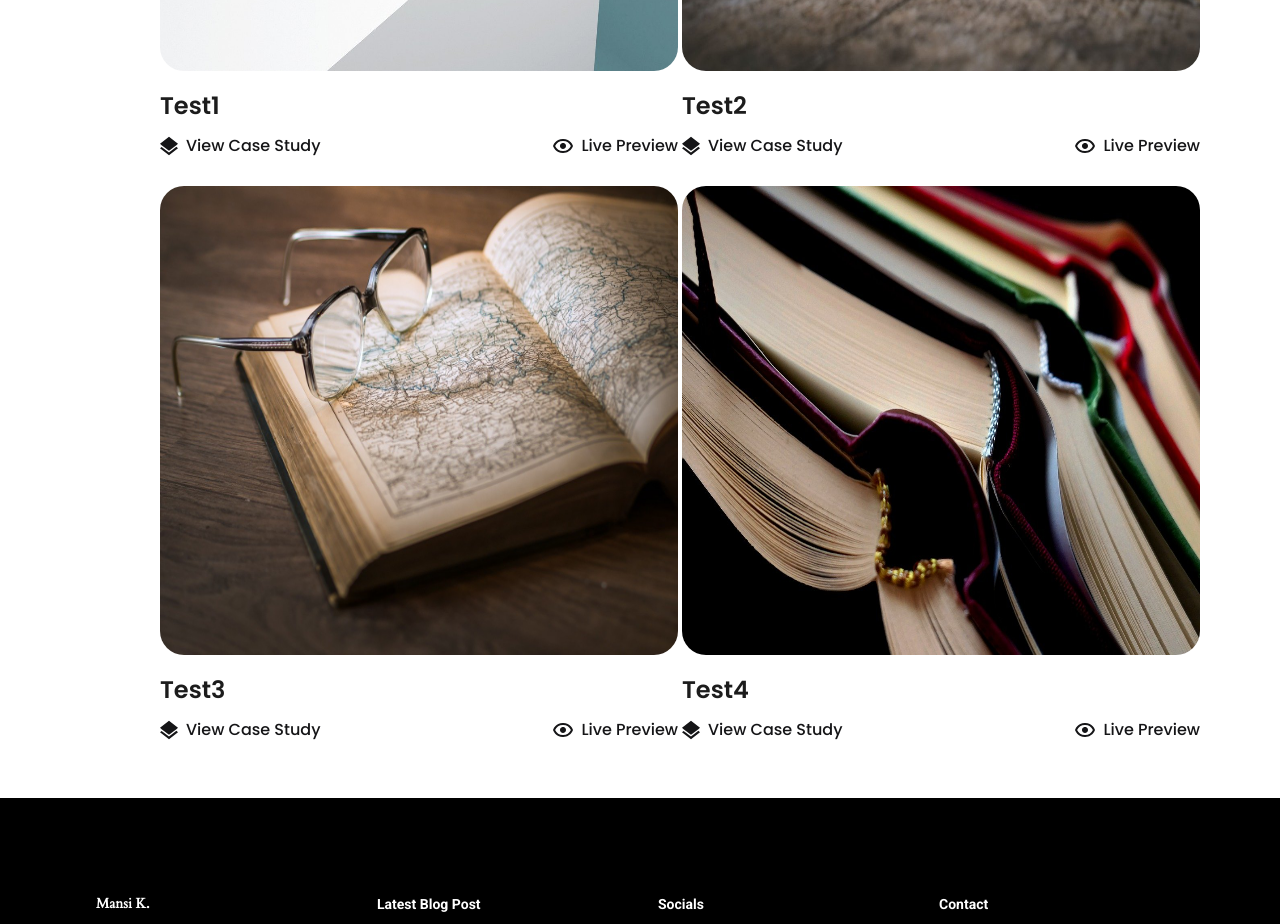
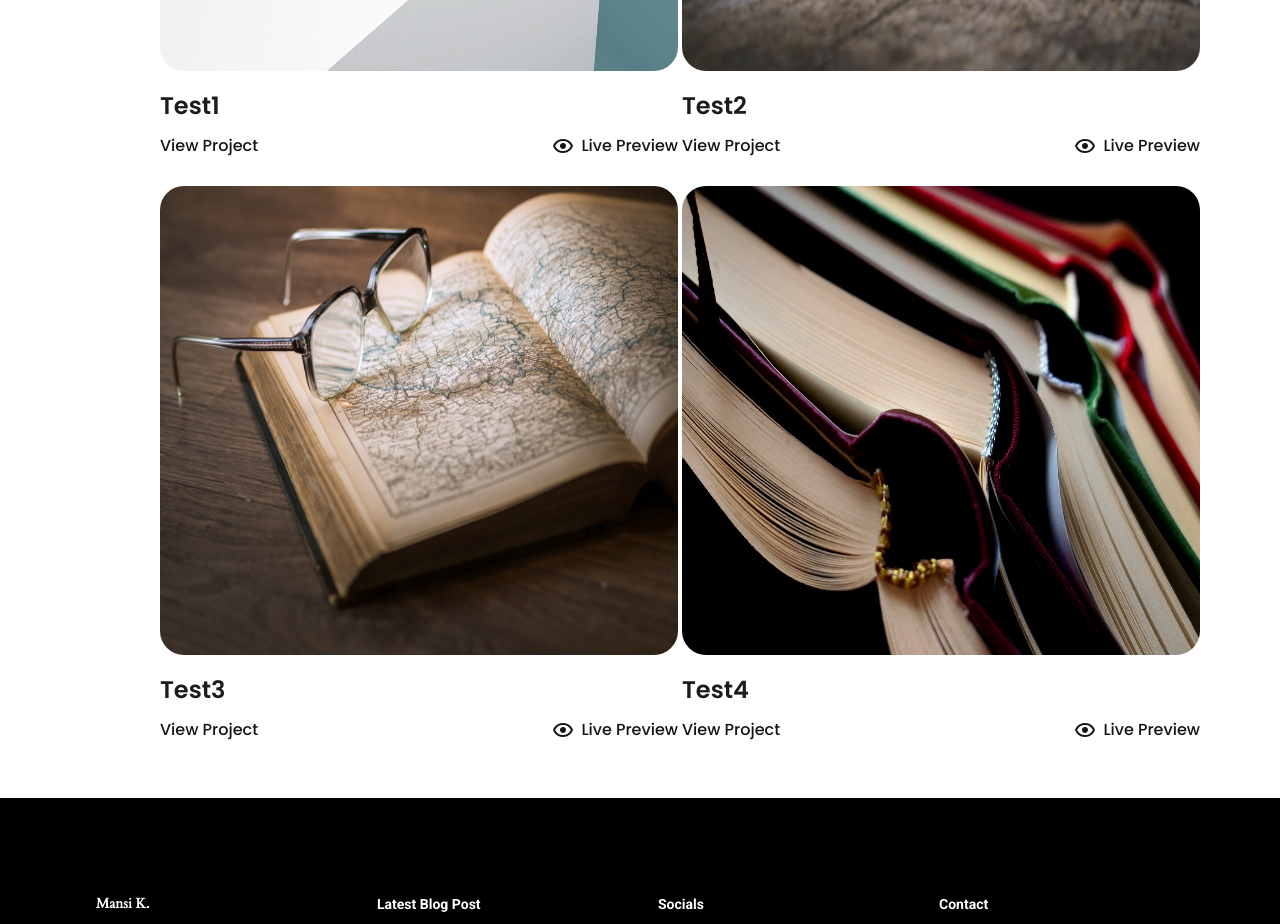
Before and after one commit to saifalfalah/mansi-kasar, a Next.js app: page / in a window 1280 px wide. Shown: the part 1620-2544 px from the top of the page. Built offline with nearby package versions, Linux system fonts and the light colour scheme.

Commit message:
Update Card.js

```diff
--- a/components/Reusable Comp/Card.js
+++ b/components/Reusable Comp/Card.js
@@ -19,21 +19,9 @@ const Card = (props) => {
 
       <div className="flex justify-between">
         <div className="flex items-center space-x-2">
-          <svg
-            width="18"
-            height="20"
-            viewBox="0 0 18 20"
-            fill="none"
-            xmlns="http://www.w3.org/2000/svg"
-          >
-            <path
-              d="M9 19.135L0 12.135L1.62 10.875L8.99 16.605L16.37 10.865L18 12.135L9 19.135ZM9 14.865L1.63 9.13499L0 7.86499L9 0.86499L18 7.86499L16.36 9.13499L9 14.865Z"
-              fill="#151517"
-            />
-          </svg>
           <p className="font-medium">
             <Link href={props.caseLink}>
-              <a>View Case Study</a>
+              <a>View Project</a>
             </Link>
           </p>
         </div>
```
